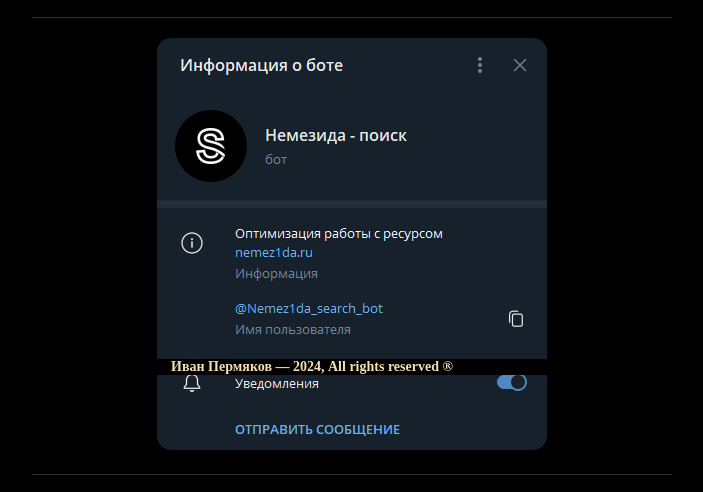
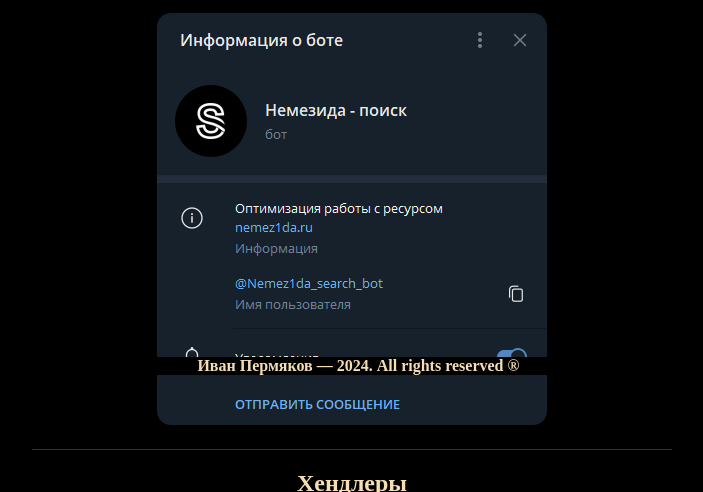
Before and after one commit to Dextiles/Dextiles-instructions, a plain HTML site: page nemezida-search-bot.html in a window 1280 px wide. Shown: the part 425-917 px from the top of the page, without its empty margins (288-991 px from the left). Drawn offline with Linux system fonts and the light colour scheme.

Commit message:
footer fix

```diff
--- a/nemezida-search-bot.html
+++ b/nemezida-search-bot.html
@@ -4,7 +4,7 @@
 <head>
     <meta charset="UTF-8">
     <meta name="viewport" content="width=device-width, initial-scale=1.0">
-    <title>nemezida-search</title>
+    <title>nemezida-search-bot</title>
     <link rel="stylesheet" href="styles/nemezida-search-bot.css">
 </head>
 
@@ -13,7 +13,7 @@
         Инструкция
     </h1>
     <h2 class="head-point">
-        Телеграмм-бот <i>&laquo;Немезида - поиск&raquo;</i>
+        Телеграмм-бот <wbr><i>&laquo;Немезида - поиск&raquo;</i>
     </h2>
     <hr class="hr-circle">
     <p class="text">
@@ -46,17 +46,15 @@
             </li>
         </ul>
     </nav>
-    <hr class="hr-circle">
     <figure>
         <img class="bot-screen" src="assets/nemezida-search-bot/bot-overview.png" alt="bot-handlers">
     </figure>
-    <hr class="hr-circle">
 
     <article class="section" id="handlers">
+        <hr class="hr-circle">
         <h2>
             Хендлеры
         </h2>
-        <hr class="hr-circle">
         <p class="text">
             Для удобства работы существует четыре основных хендлера. Ниже вы найдете подробное описание каждого из них.
         </p>
@@ -118,7 +116,6 @@
         <h2>
             Режимы
         </h2>
-        <hr class="hr-circle">
         <p class="text">
             Вся логика работы существует только в двух вариациях:
         </p>
@@ -168,7 +165,6 @@
         <h2>
             Поиск
         </h2>
-        <hr class="hr-circle">
         <p class="text">
             Чтобы сделать запрос необходимо просто прописать установочные данные и отправить в качестве сообщения.
             Однако стоит руководствоваться следующими правилами:
@@ -233,8 +229,8 @@
         </figure>
         <hr class="hr-circle">
     </article>
-    <div class="main footer">
-        Иван Пермяков &mdash; 2024, All rights reserved &reg;
+    <div class="footer">
+        Иван Пермяков &mdash; 2024. All rights reserved &reg;
     </div>
 </body>
 
--- a/styles/nemezida-search-bot.css
+++ b/styles/nemezida-search-bot.css
@@ -141,14 +141,14 @@ h2 {
     text-align: left;
 }
 
-
 .footer {
     background-color: black;
     position: fixed;
+    right: 0;
     bottom: 0;
     text-align: center;
     width: 99%;
-    font-size: 14px;
+    font-size: 16px;
     font-weight: bold;
     color: wheat;
 }
```
